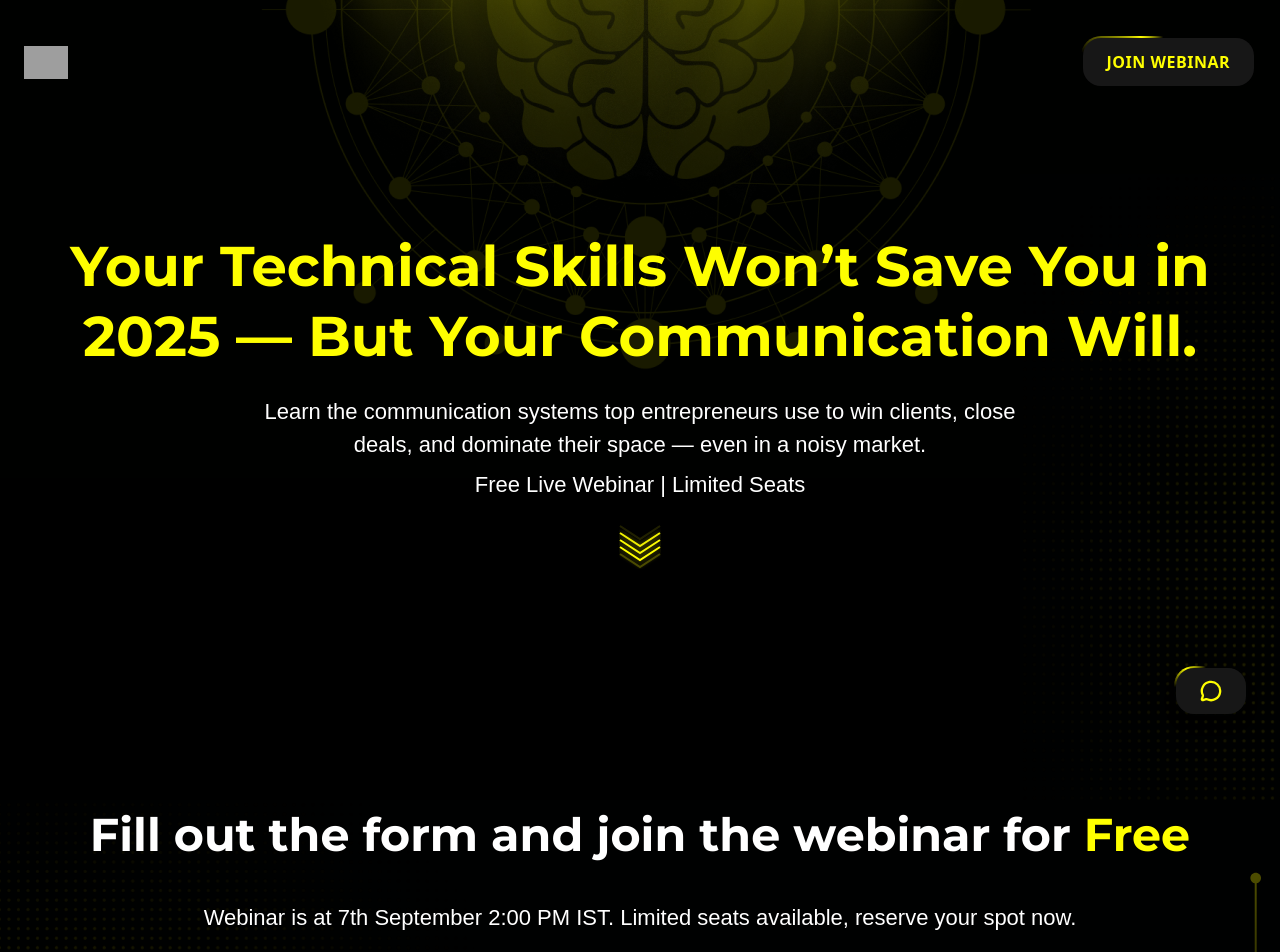
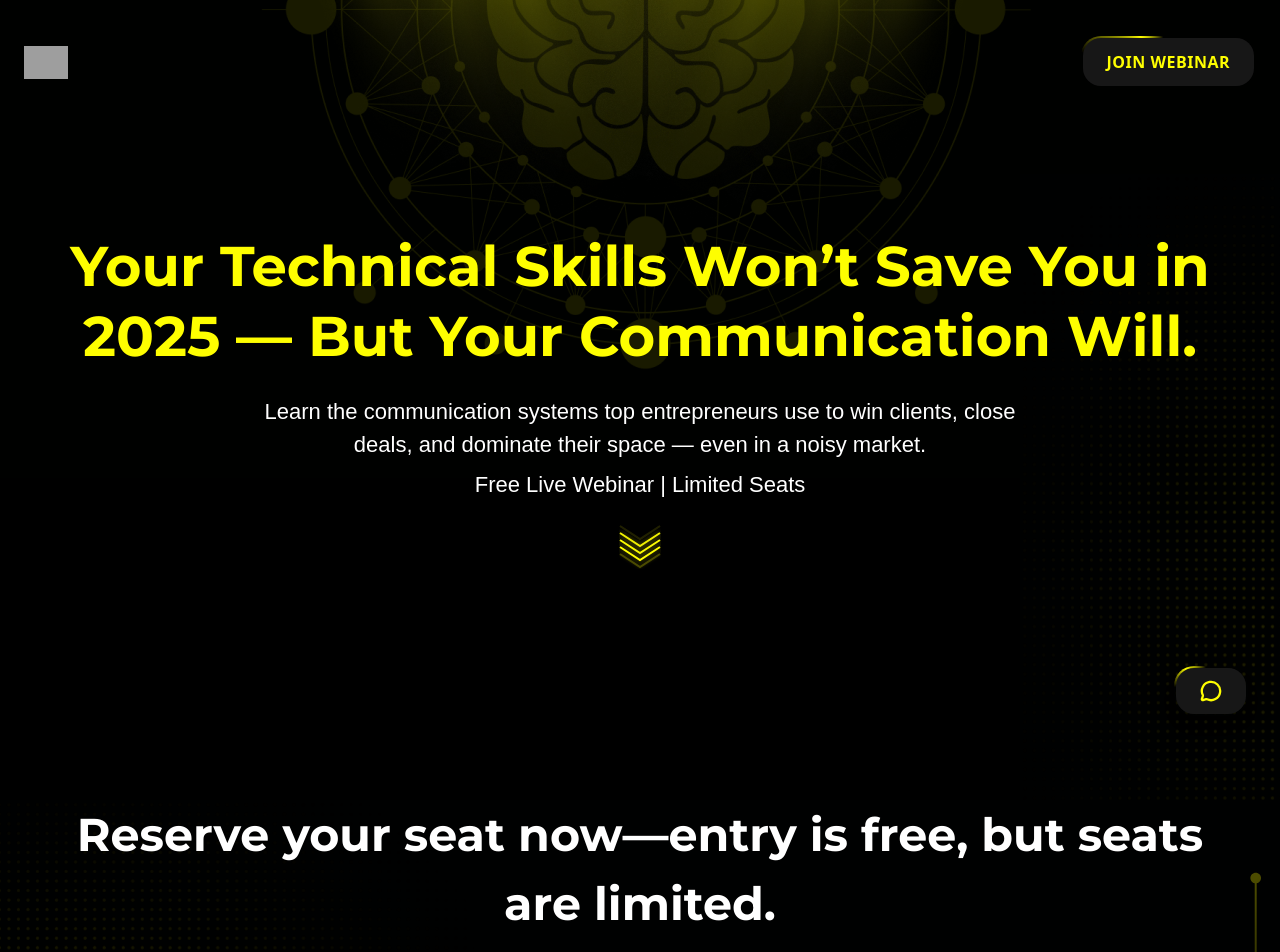
Before and after one commit to yapcapitalist/YC, a React (Vite) app: page /webinar in a window 1280 px wide. Shown: the top 952 px of the page. Built offline with nearby package versions, Linux system fonts and the light colour scheme; grey boxes are pictures that could not be loaded; a web font is replaced by a local one.

Commit message:
heading Updated

```diff
--- a/src/components/Webinar/WebinarForm.jsx
+++ b/src/components/Webinar/WebinarForm.jsx
@@ -168,7 +168,7 @@ export default function YCForm() {
                     </svg>
 
                 </div> */}
-                <h2 className='!text-white text-center pb-8'>Fill out the form and join the webinar for <span className='!text-[#ffff00]'>Free</span></h2>
+                <h2 className='!text-white text-center pb-8'>Reserve your seat now—entry is free, but seats are limited.</h2>
                 <div className="grid sm:gap-20 gap-7 items-center max-w-[1600px] mx-auto">
                     {/* Left - Book Cover */}
 
```
